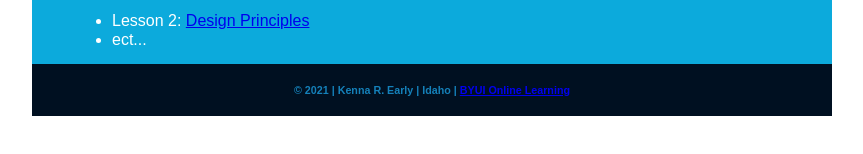
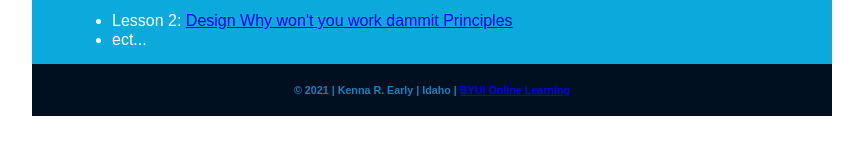
Before and after one commit to KREarly/KREarly.github.io, a plain HTML site: page index.html in a window 1280 px wide. Shown: the part 144-298 px from the top of the page, without its empty margins (208-1071 px from the left). Drawn offline with Linux system fonts and the light colour scheme; files that its build step writes are made by us from their sources.

Commit message:
I hate this

```diff
--- a/index.html
+++ b/index.html
@@ -14,7 +14,7 @@
             <h1>Kenna R. Early<img id="me" src="KennaAndCat.jpg" alt="Kenna and Cat"></h1>
             <h3>CIT 230: Assignment Portal</h3>
             <ul>
-                <li>Lesson 2: <a href="lesson2/design-principles.html">Design Principles</a></li>
+                <li>Lesson 2: <a href="lesson2/design-principles.html">Design Why won't you work dammit Principles</a></li>
                 <li>ect...</li>
             </ul>
             <footer>
```
